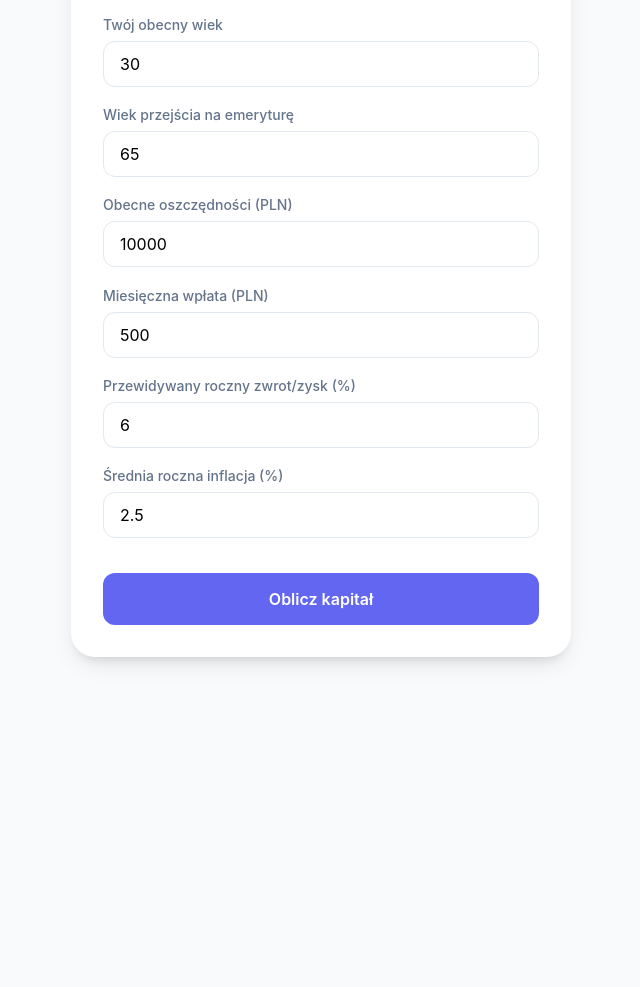
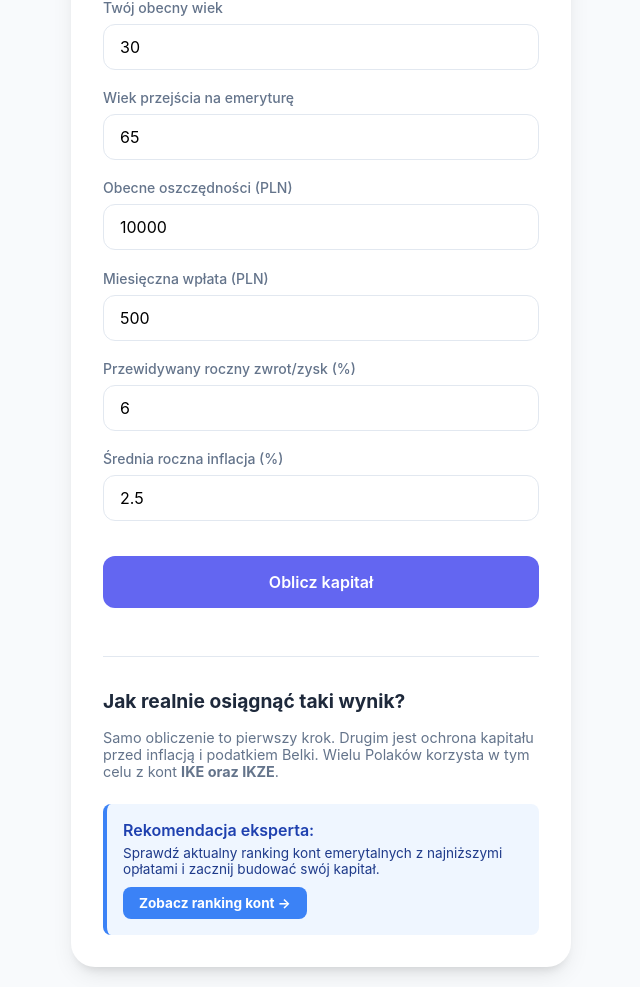
Before and after one commit to Filip-0-1-1/kalkulator_emerytalny, a plain HTML site: page index.html in a window 1280 px wide. Shown: the part 106-1093 px from the top of the page, without its empty margins (319-959 px from the left). Before the commit the page ends 800 px from the top, so only its background shows below. Drawn offline with Linux system fonts and the light colour scheme.

Commit message:
Update index.html

```diff
--- a/index.html
+++ b/index.html
@@ -188,7 +188,19 @@
             <span class="result-value highlight" id="resReal">0 PLN</span>
         </div>
     </div>
-</div>
+<div style="margin-top: 3rem; border-top: 1px solid #e2e8f0; padding-top: 2rem; text-align: left;">
+        <h2 style="font-size: 1.2rem; color: #1e293b; margin-bottom: 1rem;">Jak realnie osiągnąć taki wynik?</h2>
+        <p style="font-size: 0.9rem; color: #64748b; margin-bottom: 1.5rem;">
+            Samo obliczenie to pierwszy krok. Drugim jest ochrona kapitału przed inflacją i podatkiem Belki.
+            Wielu Polaków korzysta w tym celu z kont <strong>IKE oraz IKZE</strong>.
+        </p>
+
+        <div style="background: #eff6ff; border-left: 4px solid #3b82f6; padding: 1rem; border-radius: 8px;">
+            <p style="font-weight: 600; color: #1e40af; margin-bottom: 5px;">Rekomendacja eksperta:</p>
+            <p style="font-size: 0.85rem; color: #1e3a8a;">Sprawdź aktualny ranking kont emerytalnych z najniższymi opłatami i zacznij budować swój kapitał.</p>
+            <a href="TU_WKLEISZ_SWOJ_LINK" target="_blank" style="display: inline-block; margin-top: 10px; background: #3b82f6; color: white; padding: 8px 16px; border-radius: 8px; text-decoration: none; font-weight: bold; font-size: 0.85rem;">Zobacz ranking kont →</a>
+        </div>
+    </div></div>
 
 <script>
     function calculateRetirement() {
```
